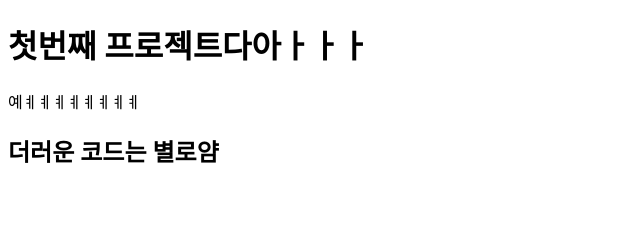
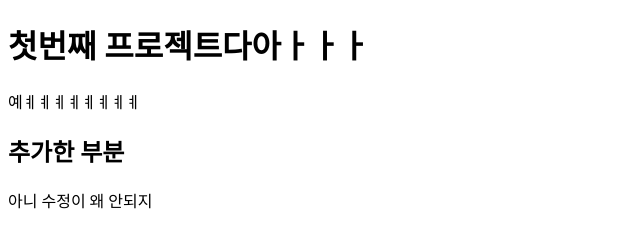
Before and after one commit to sarahjimincha/first-noona-project, a plain HTML site: page index.html in a window 1280 px wide. Shown: the whole page, without its empty margins (0-640 px from the left). Drawn offline with Linux system fonts and the light colour scheme.

Commit message:
second commit

```diff
--- a/index.html
+++ b/index.html
@@ -10,6 +10,7 @@
     <h1>첫번째 프로젝트다아ㅏㅏㅏ</h1>
     <p>예ㅖㅖㅖㅖㅖㅖㅖㅖ</p>
 
-    <h2>더러운 코드는 별로얌</h2>
+    <h2>추가한 부분</h2>
+    <p> 아니 수정이 왜 안되지</p>
   </body>
 </html>
```
